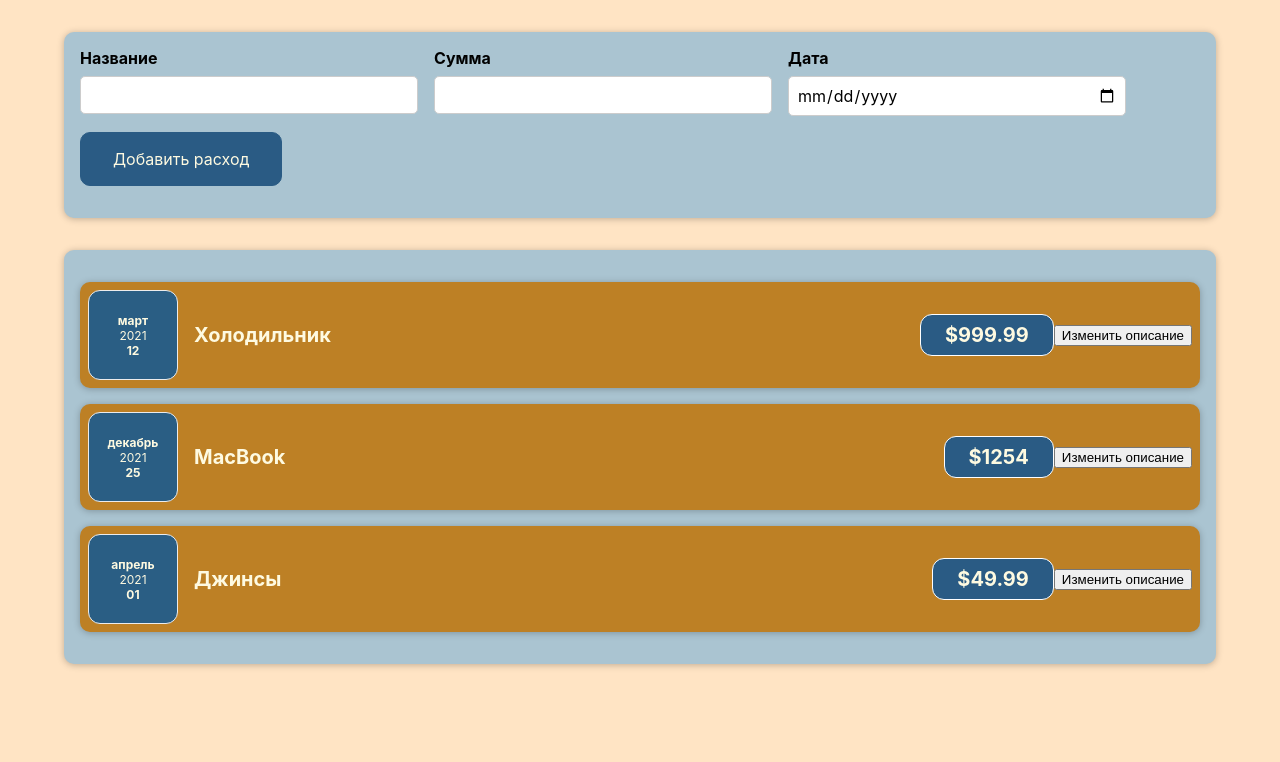
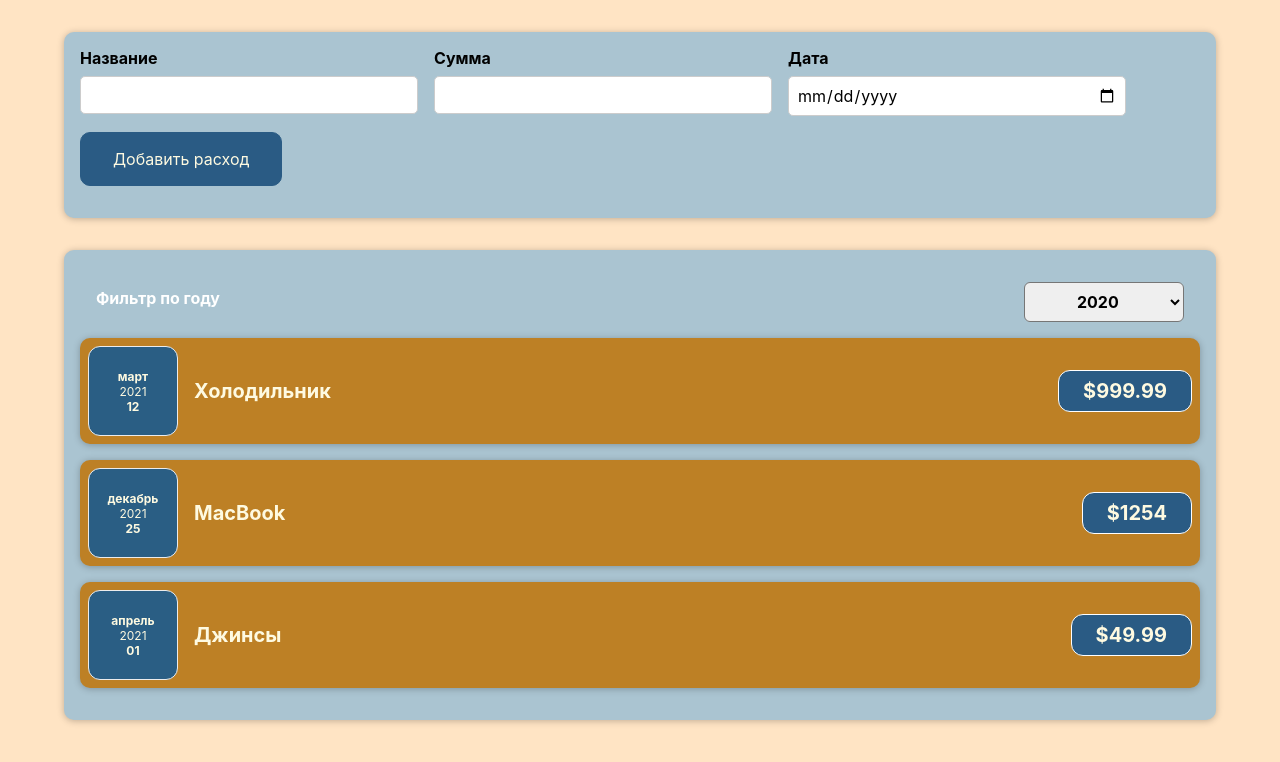
Before and after one commit to tulnikov/react-1, a React (Create React App) app: page / in a window 1280 px wide. Shown: the top 762 px of the page. Built offline with nearby package versions, Linux system fonts and the light colour scheme.

Commit message:
Начинаем третью главу
Продолжить с урока 46

```diff
--- a/src/App.js
+++ b/src/App.js
@@ -6,25 +6,33 @@
 
     const costs = [
         {
+            id: 'c1',
             date: new Date(2021, 2, 12),
             description: "Холодильник",
             amount: 999.99
         },
         {
+            id: 'c2',
             date: new Date(2021, 11, 25),
             description: "MacBook",
             amount: 1254
         },
         {
+            id: 'c3',
             date: new Date(2021, 3, 1),
             description: "Джинсы",
             amount: 49.99
         }
     ]
 
+    const addCostHandler = (cost) => {
+        console.log(cost);
+        console.log('App Component')
+    }
+
     return (
         <div>
-            <NewCost/>
+            <NewCost onAddCost={addCostHandler}/>
             <Costs costs={costs}/>
         </div>
     );
--- /dev/null
+++ b/src/components/Costs/CostFilter.css
@@ -0,0 +1,24 @@
+.costs-filter {
+    color: white;
+    padding: 0 1rem;
+}
+
+.costs-filter__control{
+    display: flex;
+    width: 100%;
+    align-items: center;
+    justify-content: space-between;
+    margin: 1rem 0;
+}
+
+.costs-filter label{
+    font-weight: bold;
+    margin-bottom: 0.5rem;
+}
+
+.costs-filter select{
+    font: inherit;
+    padding: 0.5rem 3rem;
+    font-weight: bold;
+    border-radius: 6px;
+}
--- /dev/null
+++ b/src/components/Costs/CostFilter.js
@@ -0,0 +1,24 @@
+import './CostFilter.css'
+
+const CostFilter = (props) => {
+    const yearChangeHandler = (event) => {
+        props.onChangeYear(event.target.value)
+        // console.log(event.target.value);
+    }
+
+    return (
+        <div className='costs-filter'>
+            <div className="costs-filter__control">
+                <label>Фильтр по году</label>
+                <select value={props.year} onChange={yearChangeHandler}>
+                    <option value="2020">2020</option>
+                    <option value="2021">2021</option>
+                    <option value="2022">2022</option>
+                    <option value="2023">2023</option>
+                </select>
+            </div>
+        </div>
+    )
+}
+
+export default CostFilter
--- a/src/components/Costs/CostItem.js
+++ b/src/components/Costs/CostItem.js
@@ -1,27 +1,17 @@
 import './CostItem.css'
 import CostDay from "./CostDay";
 import Card from "../UI/Card";
-import React, {useState} from "react";
 
 const CostItem = (props) => {
 
-    useState();
-    const [description, setDescription] = useState(props.description);
-    // let description = props.description;
 
-
-    const changeDescriptionHandler = () => {
-        console.log(description)
-        setDescription('New text')
-    }
     return (
         <Card className='cost-item'>
             <CostDay date={props.date}/>
             <div className='cost-item__description'>
-                <h2>{description}</h2>
+                <h2>{props.description}</h2>
                 <div className='cost-item__price'>${props.amount}</div>
             </div>
-            <button onClick={changeDescriptionHandler}>Изменить описание</button>
         </Card>)
 
 }
--- a/src/components/Costs/Costs.js
+++ b/src/components/Costs/Costs.js
@@ -1,11 +1,23 @@
 import './Costs.css'
 import CostItem from "./CostItem";
 import Card from '../UI/Card'
+import CostFilter from './CostFilter';
+import {useState} from 'react'
 
 const Costs = (props) => {
 
+    const [selectedYear, setSelectedYear] = useState("2020")
+
+    const yearChangeHandler = (year) => {
+        console.log(year);
+        setSelectedYear(year)
+    }
+
     return (
+        <div>
             <Card className='costs'>
+                <CostFilter year={selectedYear} onChangeYear={yearChangeHandler}/>
+
                 <CostItem date={props.costs[0].date} description={props.costs[0].description}
                           amount={props.costs[0].amount}/>
                 <CostItem date={props.costs[1].date} description={props.costs[1].description}
@@ -14,6 +26,8 @@
                           amount={props.costs[2].amount}/>
 
             </Card>
+        </div>
+
     )
 }
 
--- a/src/components/NewCost/CostForm.js
+++ b/src/components/NewCost/CostForm.js
@@ -1,7 +1,7 @@
 import React, {useState} from "react";
 import './CostForm.css'
 
-const CostForm = () => {
+const CostForm = (props) => {
 
     // const [userInput, setUserInput] = useState(
     //     {
@@ -56,7 +56,8 @@
             date: new Date(inputDate)
         }
 
-        console.log(costData)
+        props.onSaveCostData(costData)
+        // console.log(costData)
         setInputName('')
         setInputAmount('')
         setInputDate('')
--- a/src/components/NewCost/NewCost.js
+++ b/src/components/NewCost/NewCost.js
@@ -1,9 +1,18 @@
 import './NewCost.css'
 import CostForm from "./CostForm";
 
-const NewCost = () => {
+const NewCost = (props) => {
+    const saveCostDataHandler = (inputCostData) => {
+        const costData = {
+            ...inputCostData,
+            id: Math.random().toString()
+        }
+        // console.log(costData)
+        // props.addCostHandler(costData)
+        props.onAddCost(costData)
+    }
     return <div className='new-cost'>
-    <CostForm />
+        <CostForm onSaveCostData={saveCostDataHandler}/>
     </div>
 }
 
```
Lines whose indentation alone changed are shown as unchanged.
